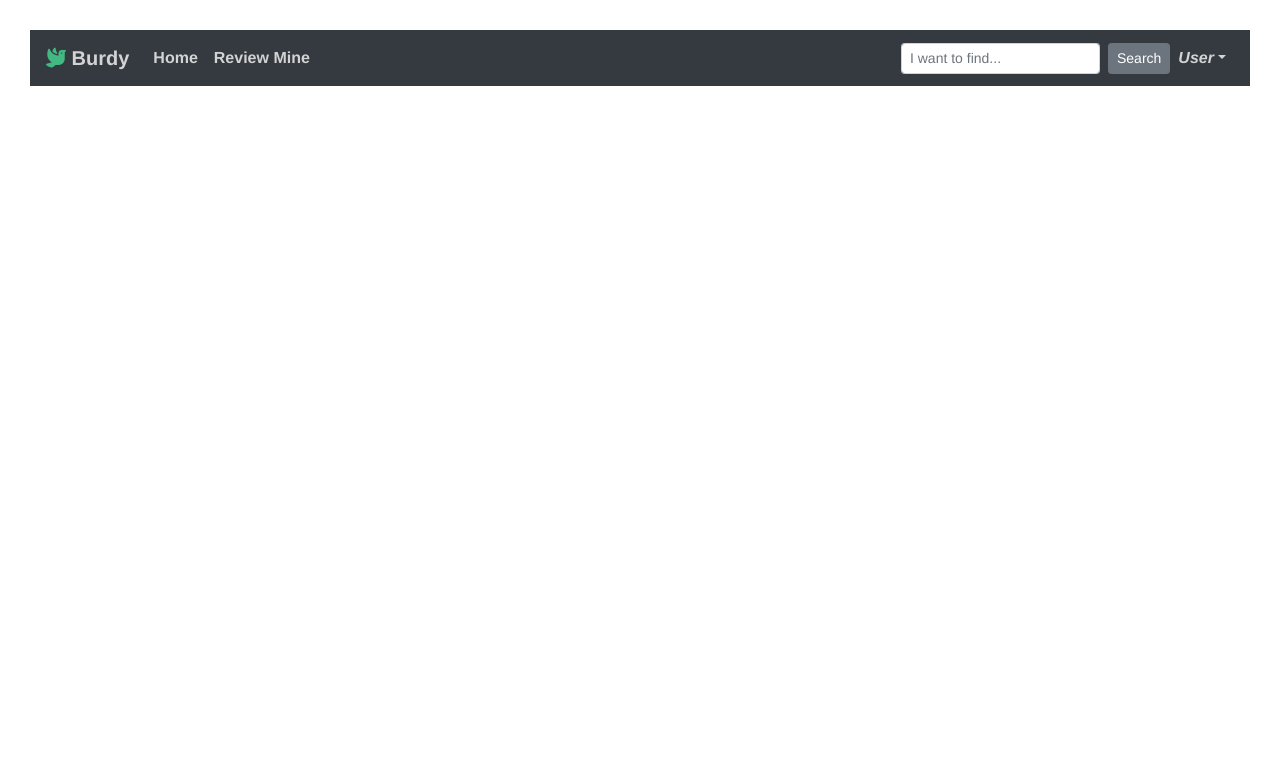
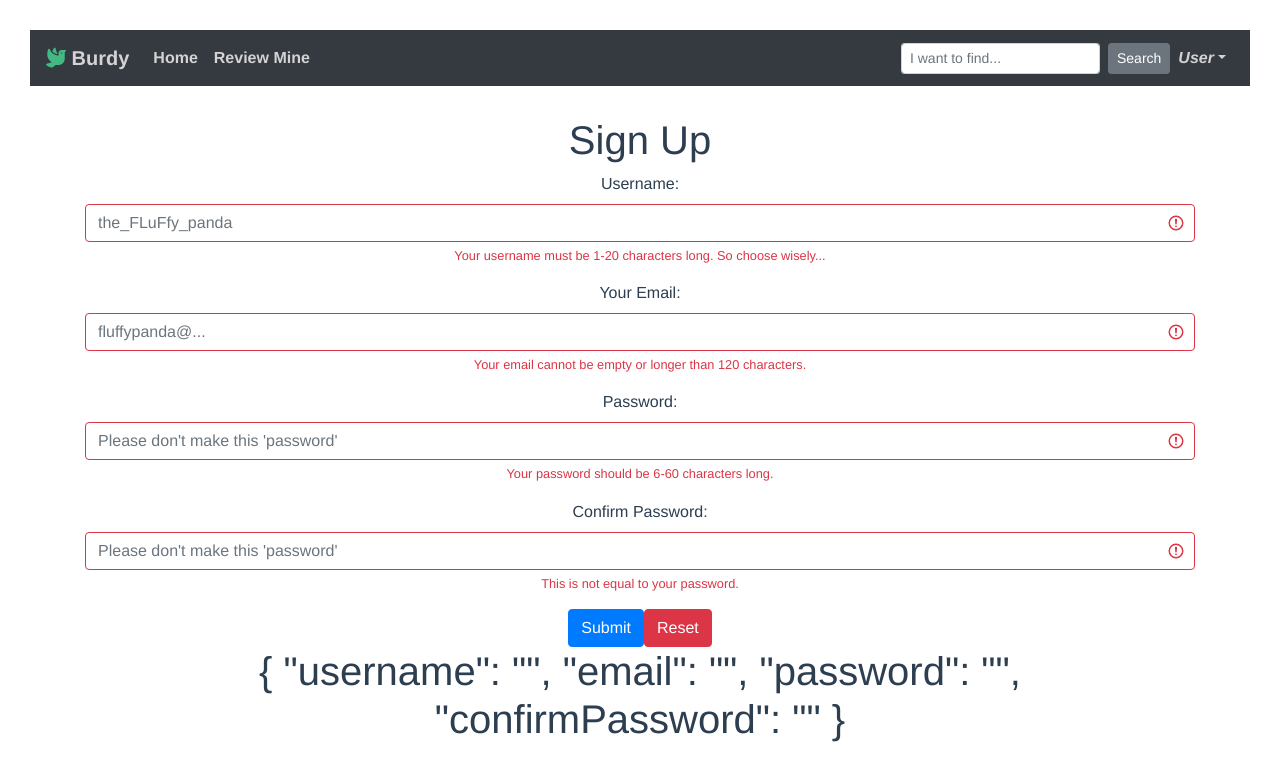
Before and after one commit to moomoolive/burdy, a Vue app in the folder web_app/front_end/: page /sign_up in a window 1280 px wide. Shown: the top 780 px of the page. Built offline with nearby package versions, Linux system fonts and the light colour scheme.

Commit message:
create signup page

```diff
--- a/web_app/front_end/src/components/Header.vue
+++ b/web_app/front_end/src/components/Header.vue
@@ -38,7 +38,7 @@
                             Sign Out
                         </b-dropdown-item>
                         <b-dropdown-item href="#">
-                            <router-link to="/login">Login</router-link>
+                            <router-link to="/sign_up">Sign Up</router-link>
                         </b-dropdown-item>
                     </div>
                 </b-nav-item-dropdown>
--- /dev/null
+++ b/web_app/front_end/src/components/signUpForm.vue
@@ -0,0 +1,144 @@
+<template>
+  <div>
+    <b-container class="url input form">
+      <b-form v-on:submit="onSubmit" v-on:reset="onReset" v-on:submit.stop.prevent>
+        <b-form-group
+          id="input-group-1"
+          label="Username: "
+          label-for="input-1"
+        >
+          <b-form-input
+            id="input-1"
+            v-model="form.username"
+            v-bind:state="usernameValidation"
+            type="text"
+            required
+            placeholder="the_FLuFfy_panda"
+          ></b-form-input>
+          <b-form-invalid-feedback v-bind:state="usernameValidation">
+            Your username must be 1-20 characters long. So choose wisely...
+          </b-form-invalid-feedback>
+          <b-form-valid-feedback v-bind="usernameValidation">
+            Looking Good.
+          </b-form-valid-feedback>
+        </b-form-group>
+
+        <b-form-group id="input-group-2" label="Your Email:" label-for="input-2">
+          <b-form-input
+            id="input-2"
+            v-model="form.email"
+            v-bind:state='emailValidation'
+            type="email"
+            required
+            placeholder="fluffypanda@..."
+          ></b-form-input>
+          <b-form-invalid-feedback v-bind:state="emailValidation">
+            Your email cannot be empty or longer than 120 characters.
+          </b-form-invalid-feedback>
+          <b-form-valid-feedback v-bind="emailValidation">
+            This should be long enough - just make sure it's an email.
+          </b-form-valid-feedback>
+        </b-form-group>
+
+        <b-form-group id="input-group-3" label="Password:" label-for="input-3">
+          <b-form-input
+            id="input-3"
+            v-model="form.password"
+            v-bind:state="passwordValidation"
+            type="password"
+            required
+            placeholder="Please don't make this 'password'"
+          ></b-form-input>
+          <b-form-invalid-feedback v-bind:state="passwordValidation">
+            Your password should be 6-60 characters long.
+          </b-form-invalid-feedback>
+          <b-form-valid-feedback v-bind="passwordValidation">
+            You should be good to go.
+          </b-form-valid-feedback>
+        </b-form-group>
+
+        <b-form-group id="input-group-4" label="Confirm Password:" label-for="input-4">
+          <b-form-input
+            id="input-3"
+            v-model="form.confirmPassword"
+            v-bind:state="passwordValidation"
+            type="password"
+            required
+            placeholder="Please don't make this 'password'"
+          ></b-form-input>
+          <b-form-invalid-feedback v-bind:state="passwordValidation">
+            This is not equal to your password.
+          </b-form-invalid-feedback>
+          <b-form-valid-feedback v-bind="passwordValidation">
+            There are the same.
+          </b-form-valid-feedback>
+        </b-form-group>
+
+        <b-button type="submit" variant="primary">Submit</b-button>
+        <b-button type="reset" variant="danger">Reset</b-button>
+      </b-form>
+      <h1>{{ form }}</h1>
+    </b-container>
+  </div>
+</template>
+
+<script>
+// import axios from 'axios' => to be used in API POST
+
+  export default {
+    name: 'signUpForm',
+    data() {
+      return {
+        form: {
+          username: '',
+          email: '',
+          password: '',
+          confirmPassword: ''
+        }
+      }
+    },
+    methods: {
+      initForm() {
+        this.form.url = ''
+      },
+
+      onSubmit(event) {
+        event.preventDefault()
+
+       /* const payload = {
+          url: this.form.url
+        } */
+      this.initForm()
+      },
+
+      onReset(evt) {
+        evt.preventDefault()
+        this.form.username = ''
+        this.form.email = ''
+        this.form.password = ''
+      }
+    },
+    computed: {
+      usernameValidation() {
+        return this.form.username.length > 0 && this.form.username.length < 21
+      },
+
+      emailValidation() {
+        return this.form.email.length > 0 && this.form.email.length < 121
+      },
+
+      passwordValidation() {
+        return this.form.password.length > 5 && this.form.password.length < 60
+      },
+
+      confirmPassword() {
+        return this.form.confirmPassword === this.form.password
+      }
+    }
+  }
+
+</script>
+
+<style scoped>
+
+</style>
--- a/web_app/front_end/src/router/index.js
+++ b/web_app/front_end/src/router/index.js
@@ -3,7 +3,7 @@ import VueRouter from 'vue-router'
 
 import home from '../views/home.vue'
 import reviewMining from '../views/reviewMining.vue'
-import login from '../views/login.vue'
+import signUp from '../views/signUp.vue'
 import profile from '../views/profile.vue'
 
 Vue.use(VueRouter)
@@ -19,9 +19,9 @@ const routes = [{
     component: reviewMining
   },
   {
-    path: '/login',
-    name: 'login',
-    component: login
+    path: '/sign_up',
+    name: 'signUp',
+    component: signUp
   },
   {
     path: '/profile',
--- a/web_app/front_end/src/views/login.vue
+++ /dev/null
@@ -1,16 +0,0 @@
-<template>
-  <div class="home">
-    <h1>Login</h1>
-  </div>
-</template>
-
-<script>
-export default {
-  name: 'login',
-  components: {}
-}
-</script>
-
-<style scoped>
-
-</style>
--- /dev/null
+++ b/web_app/front_end/src/views/signUp.vue
@@ -0,0 +1,21 @@
+<template>
+  <div class="home">
+    <h1>Sign Up</h1>
+    <signUpForm />
+  </div>
+</template>
+
+<script>
+import signUpForm from '../components/signUpForm.vue'
+
+export default {
+  name: 'signUp',
+  components: {
+    signUpForm
+  }
+}
+</script>
+
+<style scoped>
+
+</style>
```
